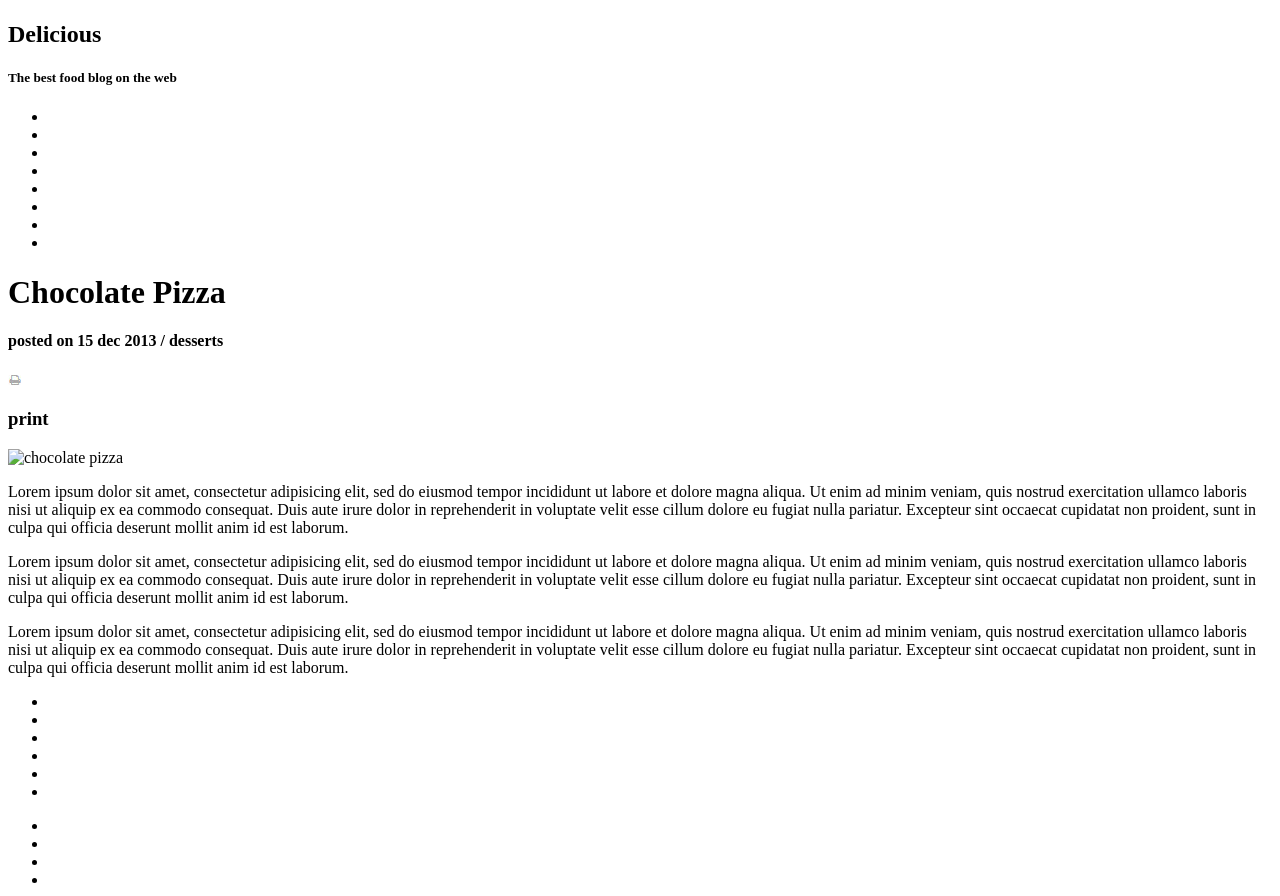
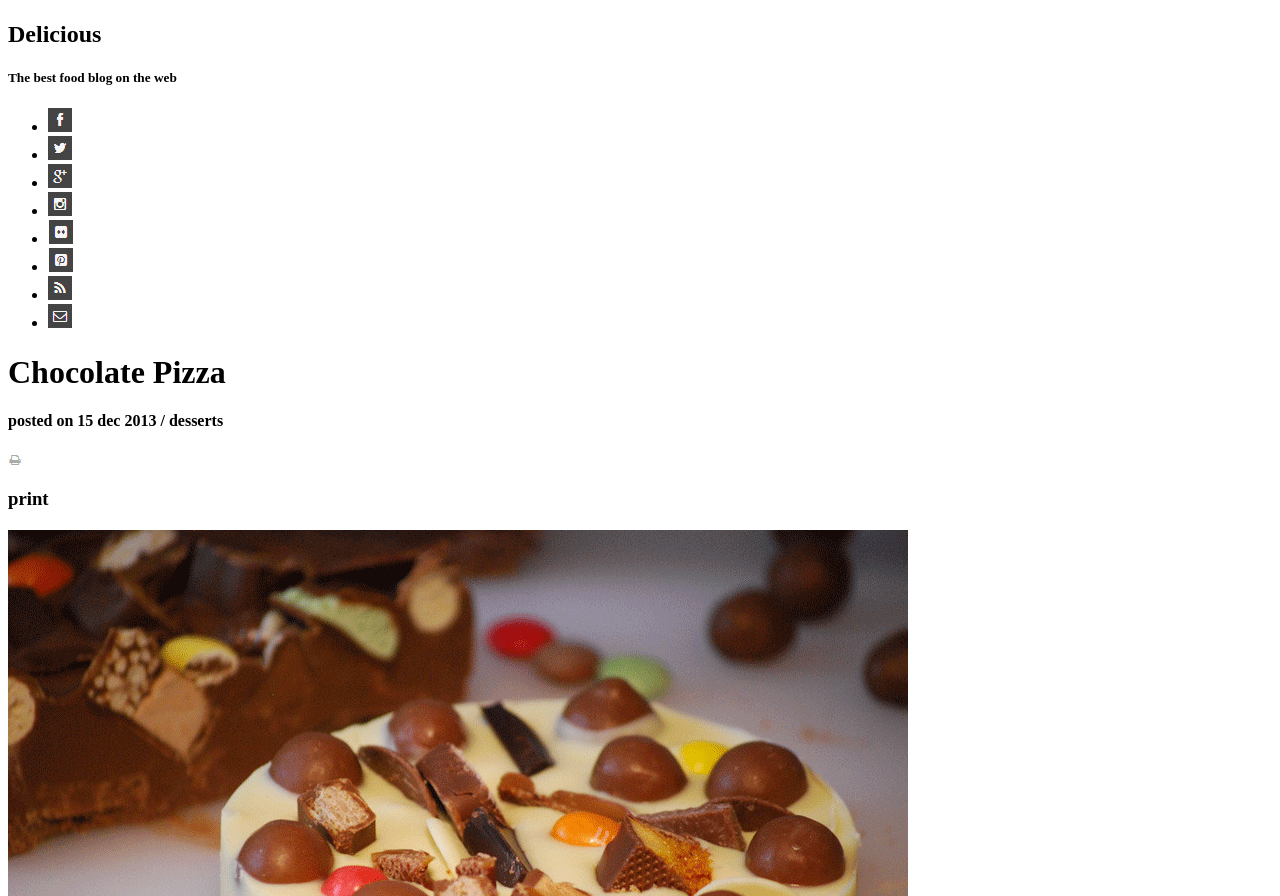
Before and after one commit to coachmullen22/chocolate-pizza, a plain HTML site: page index.html in a window 1280 px wide. Shown: the part 56-952 px from the top of the page. Drawn offline with Linux system fonts and the light colour scheme; files whose address does not match are found by name.

Commit message:
photos added

```diff
--- a/index.html
+++ b/index.html
@@ -6,21 +6,21 @@
   </head>
   <body>
     <header>
-      <img src="img/logo.png" alt="delicious logo">
+      <img src="img/logo.png" alt="delicious logo" />
       <div>
         <h2>Delicious</h2>
         <h5>The best food blog on the web</h5>
       </div>
       <nav>
         <ul>
-          <li><img src="" alt=""></li>
-          <li><img src="" alt=""></li>
-          <li><img src="" alt=""></li>
-          <li><img src="" alt=""></li>
-          <li><img src="" alt=""></li>
-          <li><img src="" alt=""></li>
-          <li><img src="" alt=""></li>
-          <li><img src="" alt=""></li>
+          <li><img src="img/fb-icon.png" alt=""></li>
+          <li><img src="img/twit-icon.png" alt=""></li>
+          <li><img src="img/gp-icon.png" alt=""></li>
+          <li><img src="img/insta-icon.png" alt=""></li>
+          <li><img src="img/flic-icon.png" alt=""></li>
+          <li><img src="img/pint-icon.png" alt=""></li>
+          <li><img src="img/rss-icon.png" alt=""></li>
+          <li><img src="img/mail-icon.png" alt=""></li>
         </ul>
       </nav>
       <main>
@@ -30,7 +30,7 @@
           <img src="img/print-icon.png" alt="print icon" />
           <h3>print</h3>
         </div>
-        <img src="chocco-pizza.png" alt="chocolate pizza">
+        <img src="img/choco-pizza.png" alt="chocolate pizza">
         <section>
           <p>
             Lorem ipsum dolor sit amet, consectetur adipisicing elit, sed do eiusmod tempor incididunt ut labore et dolore magna aliqua. Ut enim ad minim veniam, quis nostrud exercitation ullamco laboris nisi ut aliquip ex ea commodo consequat. Duis aute irure dolor in reprehenderit in voluptate velit esse cillum dolore eu fugiat nulla pariatur. Excepteur sint occaecat cupidatat non proident, sunt in culpa qui officia deserunt mollit anim id est laborum.
@@ -44,20 +44,20 @@
         </section>
         <section>
           <ul>
-            <li></li>
-            <li></li>
-            <li></li>
-            <li></li>
-            <li></li>
-            <li></li>
+            <li>sdfssdf</li>
+            <li>sdfssdf</li>
+            <li>sdfssdf</li>
+            <li>sdfssdf</li>
+            <li>sdfssdf</li>
+            <li>sdfssdf</li>
           </ul>
           <ul>
-            <li></li>
-            <li></li>
-            <li></li>
-            <li></li>
-            <li></li>
-            <li></li>
+            <li>sdfssdf</li>
+            <li>sdfssdf</li>
+            <li>sdfssdf</li>
+            <li>sdfssdf</li>
+            <li>sdfssdf</li>
+            <li>sdfssdf</li>
           </ul>
         </section>
       </main>
```
